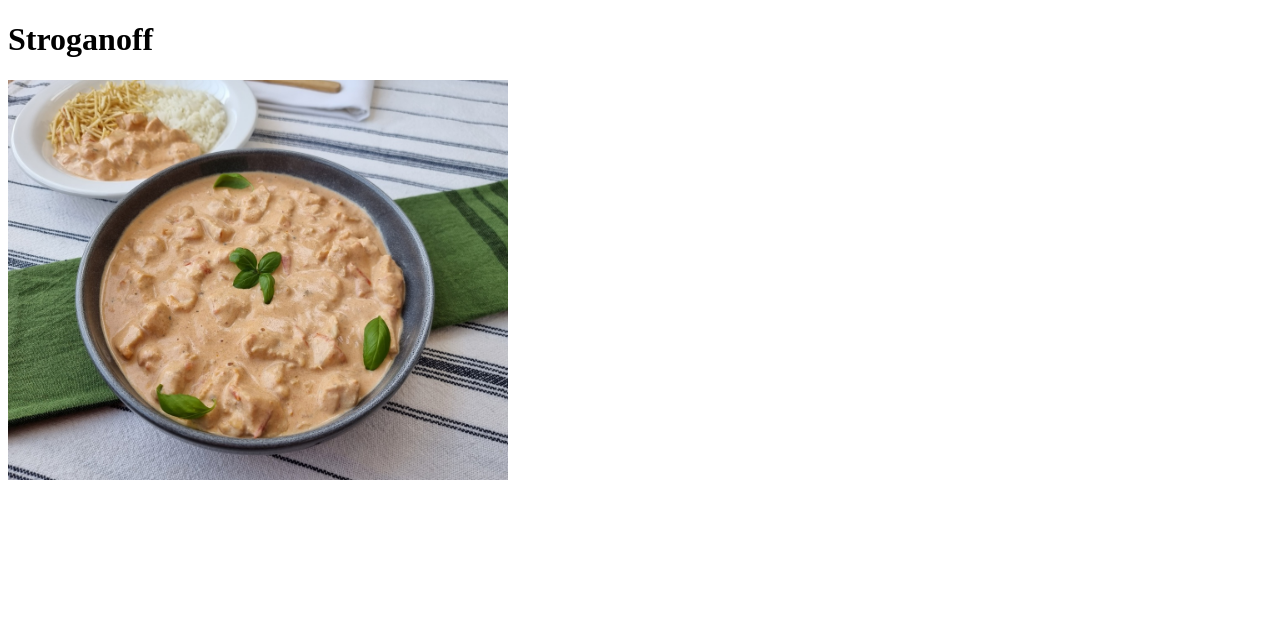
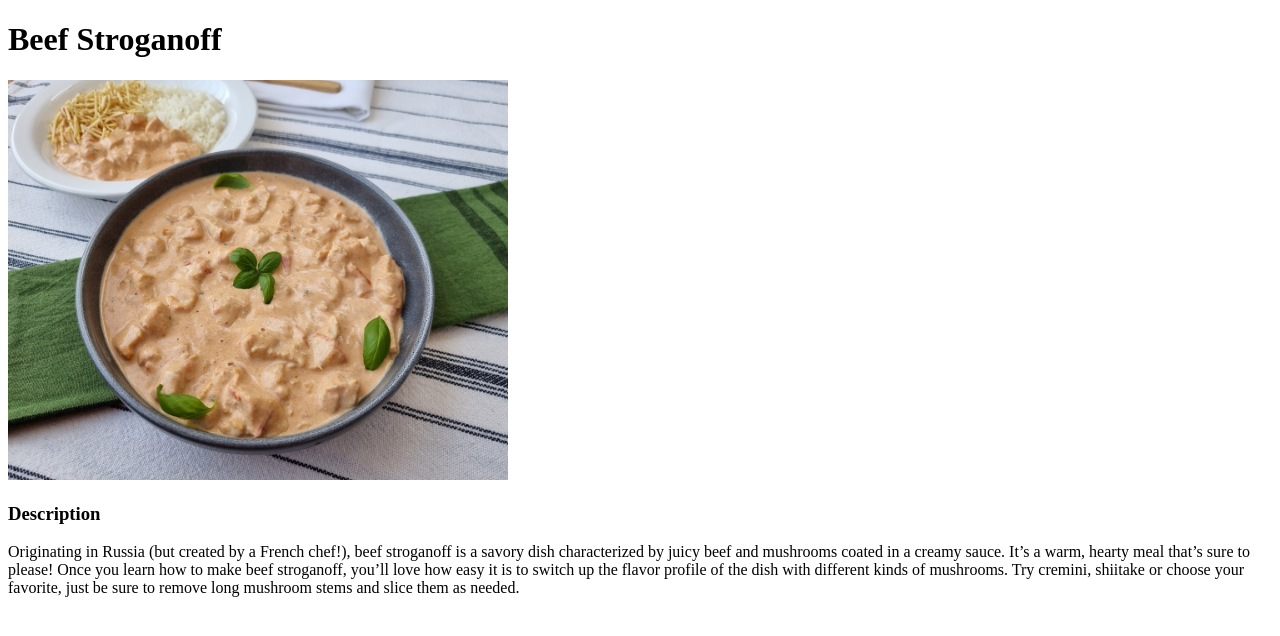
Before and after one commit to marcelo-conti02/odin-recipes, a plain HTML site: page recipes/strogonoff.html in a window 1280 px wide. Drawn offline with Linux system fonts and the light colour scheme.

Commit message:
Added a description to the recipe

```diff
--- a/recipes/strogonoff.html
+++ b/recipes/strogonoff.html
@@ -3,10 +3,12 @@
 <head>
     <meta charset="UTF-8">
     <meta name="viewport" content="width=device-width, initial-scale=1.0">
-    <title>Stroganoff Recipe</title>
+    <title>Beef Stroganoff Recipe</title>
 </head>
 <body>
-    <h1>Stroganoff</h1>
+    <h1>Beef Stroganoff</h1>
     <img src="../images/strogonoff.jpeg" alt="stroganoff image" height="400" width="500">
+    <h3>Description</h3>
+    <p>Originating in Russia (but created by a French chef!), beef stroganoff is a savory dish characterized by juicy beef and mushrooms coated in a creamy sauce. It’s a warm, hearty meal that’s sure to please! Once you learn how to make beef stroganoff, you’ll love how easy it is to switch up the flavor profile of the dish with different kinds of mushrooms. Try cremini, shiitake or choose your favorite, just be sure to remove long mushroom stems and slice them as needed.</p>
 </body>
 </html>
```
